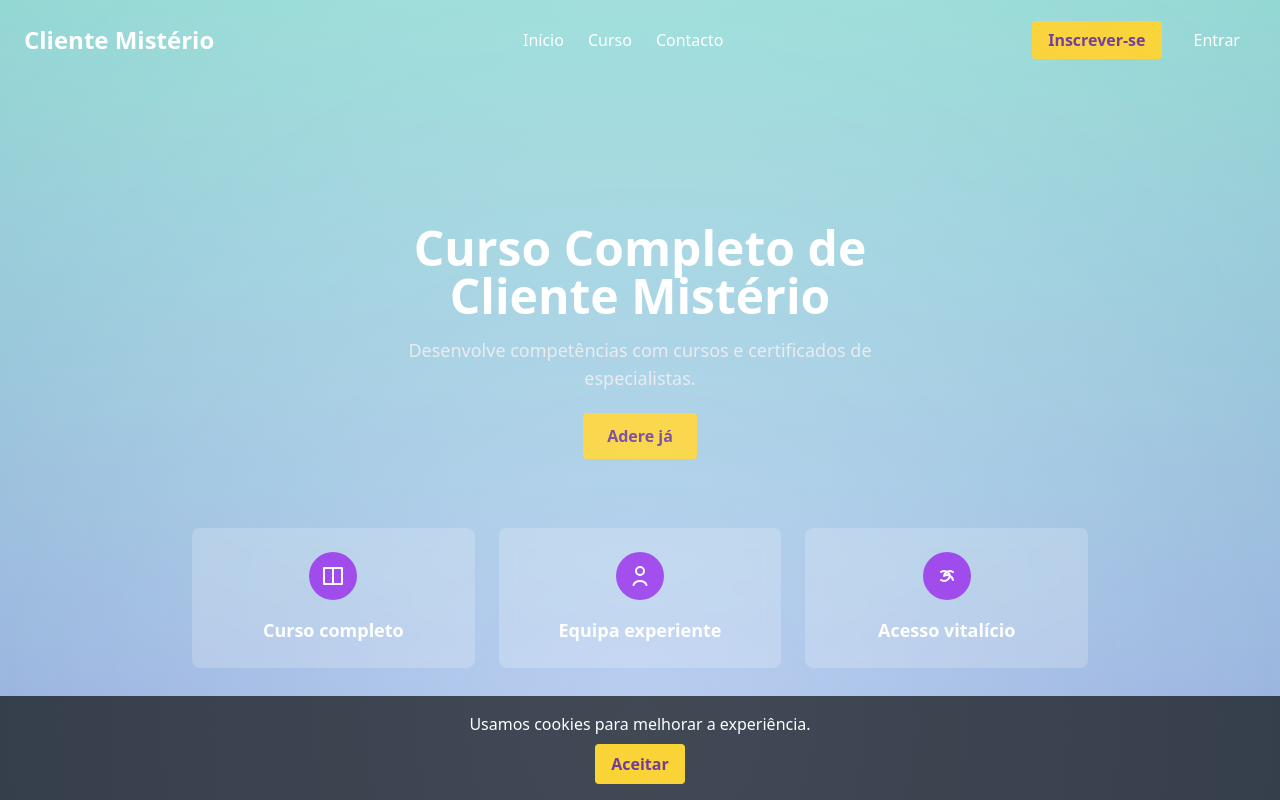
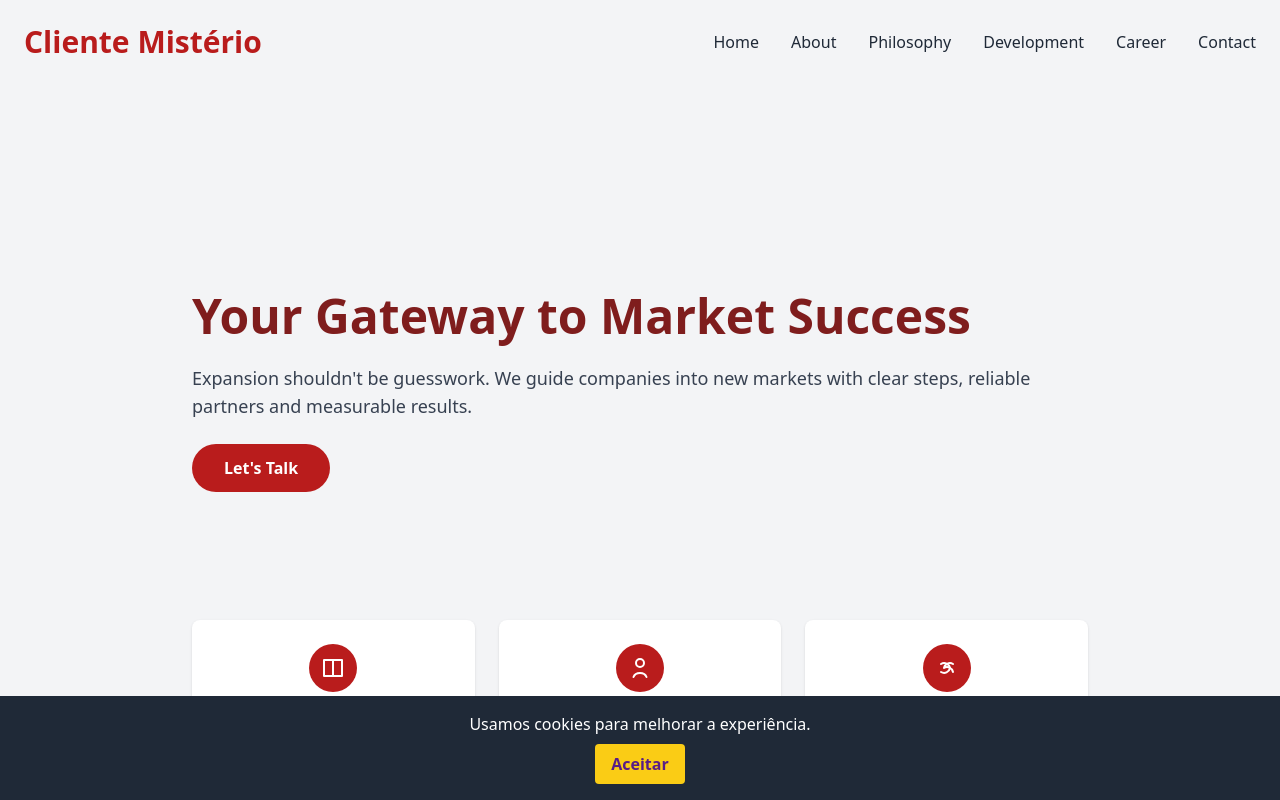
Before and after one commit to msantos51/clientemisterio, a Next.js app in the folder frontend/: page / in a window 1280 px wide. Shown: the top 800 px of the page. Built offline with nearby package versions, Linux system fonts and the light colour scheme.

Commit message:
feat: redesign frontend layout

```diff
--- a/frontend/app/(public)/page.tsx
+++ b/frontend/app/(public)/page.tsx
@@ -1,33 +1,32 @@
-// Página inicial com layout inspirado em plataforma de cursos
+// Página inicial com design inspirado em landing pages modernas
 import Link from 'next/link'
 import { Faq } from '@/components/Faq'
 
 export default function HomePage() {
   return (
     <>
-      {/* Secção hero com título, descrição e chamada para ação */}
-      <section className="flex flex-col items-center justify-center gap-10 py-20 text-center">
-        {/* Bloco de texto principal */}
-        <div className="max-w-xl text-center">
-          <h1 className="text-5xl font-bold text-white">Curso Completo de Cliente Mistério</h1>
-          <p className="mt-4 text-lg text-gray-200">
-            Desenvolve competências com cursos e certificados de especialistas.
+      {/* Secção hero com cruz vermelha ao fundo e chamada para ação */}
+      <section className="hero-cross flex items-center py-32">
+        {/* Bloco de texto principal alinhado à esquerda */}
+        <div className="container mx-auto max-w-4xl space-y-6">
+          <h1 className="text-5xl font-bold text-red-900">Your Gateway to Market Success</h1>
+          <p className="text-lg text-gray-700">
+            Expansion shouldn&apos;t be guesswork. We guide companies into new markets with clear steps, reliable partners and measurable results.
           </p>
-          <div className="mt-8">
-            <Link
-              href="/inscrever-se"
-              className="rounded bg-yellow-400 px-6 py-3 font-semibold text-purple-900"
-            >
-              Adere já
-            </Link>
-          </div>
+          <Link
+            href="/contacto"
+            className="inline-block rounded-full bg-red-700 px-8 py-3 font-semibold text-white"
+          >
+            Let&apos;s Talk
+          </Link>
         </div>
       </section>
+
       {/* Secção com características do curso */}
       <section className="mx-auto grid max-w-4xl gap-6 pb-20 text-center md:grid-cols-3">
         {/* Primeira característica */}
-        <div className="rounded-lg bg-white/20 p-6 backdrop-blur">
-          <div className="mx-auto flex h-12 w-12 items-center justify-center rounded-full bg-purple-600 text-white">
+        <div className="rounded-lg bg-white p-6 shadow">
+          <div className="mx-auto flex h-12 w-12 items-center justify-center rounded-full bg-red-700 text-white">
             <svg
               className="h-6 w-6"
               viewBox="0 0 24 24"
@@ -41,11 +40,11 @@ export default function HomePage() {
               <path d="M12 4v16" />
             </svg>
           </div>
-          <h3 className="mt-4 text-lg font-semibold text-white">Curso completo</h3>
+          <h3 className="mt-4 text-lg font-semibold text-gray-800">Curso completo</h3>
         </div>
         {/* Segunda característica */}
-        <div className="rounded-lg bg-white/20 p-6 backdrop-blur">
-          <div className="mx-auto flex h-12 w-12 items-center justify-center rounded-full bg-purple-600 text-white">
+        <div className="rounded-lg bg-white p-6 shadow">
+          <div className="mx-auto flex h-12 w-12 items-center justify-center rounded-full bg-red-700 text-white">
             <svg
               className="h-6 w-6"
               viewBox="0 0 24 24"
@@ -59,11 +58,11 @@ export default function HomePage() {
               <path d="M5.5 21c1.5-4 5-4 6.5-4s5 0 6.5 4" />
             </svg>
           </div>
-          <h3 className="mt-4 text-lg font-semibold text-white">Equipa experiente</h3>
+          <h3 className="mt-4 text-lg font-semibold text-gray-800">Equipa experiente</h3>
         </div>
         {/* Terceira característica */}
-        <div className="rounded-lg bg-white/20 p-6 backdrop-blur">
-          <div className="mx-auto flex h-12 w-12 items-center justify-center rounded-full bg-purple-600 text-white">
+        <div className="rounded-lg bg-white p-6 shadow">
+          <div className="mx-auto flex h-12 w-12 items-center justify-center rounded-full bg-red-700 text-white">
             <svg
               className="h-6 w-6"
               viewBox="0 0 24 24"
@@ -77,9 +76,10 @@ export default function HomePage() {
               <path d="M6 8a6 6 0 019 4 6 6 0 01-9 4" />
             </svg>
           </div>
-          <h3 className="mt-4 text-lg font-semibold text-white">Acesso vitalício</h3>
+          <h3 className="mt-4 text-lg font-semibold text-gray-800">Acesso vitalício</h3>
         </div>
       </section>
+
       {/* Secção de perguntas frequentes */}
       <Faq />
     </>
--- a/frontend/app/globals.css
+++ b/frontend/app/globals.css
@@ -11,54 +11,38 @@ html, body {
   padding: 0;
   /* Garante altura mínima sem bloquear a rolagem */
   min-height: 100vh;
-  /* Aplica o gradiente vertical azul como fundo */
-  background: #7F7FD5; /* cor de fallback para navegadores antigos */
-  background: -webkit-linear-gradient(to bottom, #91EAE4, #86A8E7, #7F7FD5); /* suporte para Chrome 10-25 e Safari 5.1-6 */
-  background: linear-gradient(to bottom, #91EAE4, #86A8E7, #7F7FD5); /* padrão moderno (W3C, IE 10+, Edge, Firefox 16+, Chrome 26+, Opera 12+, Safari 7+) */
+  /* Define fundo cinzento claro para todo o site */
+  background: #f3f4f6;
   /* Impede rolagem horizontal mantendo a vertical */
   overflow-x: hidden;
   overflow-y: auto;
 }
 
-/* Contêiner responsável pelo fundo animado */
-.animated-background {
-  position: relative;
-  z-index: 0; /* Cria contexto de empilhamento para o fundo animado */
-  width: 100%;
-  min-height: 100vh; /* Preenche a altura da janela para evitar segunda barra de rolagem */
-  /* Bloqueia transbordo lateral e vertical das camadas animadas */
-  overflow: hidden;
-  /* Gradiente radial suave sobreposto ao fundo */
-  background: radial-gradient(circle, rgba(255, 255, 255, 0.2), rgba(0, 0, 0, 0.1));
+/* Estilo da secção hero com cruz vermelha de fundo */
+.hero-cross {
+  position: relative; /* Permite posicionar elementos filhos de forma absoluta */
+  overflow: hidden; /* Evita que a cruz ultrapasse os limites da secção */
 }
 
-/* Camadas giratórias para criar o efeito de brilho */
-.animated-background::before,
-.animated-background::after {
-  content: "";
+.hero-cross::before,
+.hero-cross::after {
+  content: ""; /* Cria pseudo-elementos vazios */
   position: absolute;
-  top: 50%;
-  left: 50%;
-  width: 200%;
-  height: 200%;
-  /* Gradiente circular translúcido */
-  background: radial-gradient(circle, rgba(255,255,255,0.15), transparent);
-  transform: translate(-50%, -50%) rotate(0deg);
-  animation: rotate 20s linear infinite;
-  pointer-events: none; /* Garante que não bloqueia cliques */
+  background: #7f1d1d; /* Tom de vermelho semelhante ao do exemplo */
+  opacity: 0.9;
+  z-index: -1; /* Coloca a cruz atrás do conteúdo */
 }
 
-/* Direção inversa para a segunda camada */
-.animated-background::after {
-  animation-direction: reverse;
+.hero-cross::before {
+  width: 30%; /* Barra vertical da cruz */
+  height: 150%;
+  top: -25%;
+  left: 35%;
 }
 
-/* Animação de rotação */
-@keyframes rotate {
-  from {
-    transform: translate(-50%, -50%) rotate(0deg);
-  }
-  to {
-    transform: translate(-50%, -50%) rotate(360deg);
-  }
+.hero-cross::after {
+  width: 150%; /* Barra horizontal da cruz */
+  height: 30%;
+  left: -25%;
+  top: 35%;
 }
--- a/frontend/app/layout.tsx
+++ b/frontend/app/layout.tsx
@@ -4,15 +4,15 @@ import { Header } from '../components/Header'
 import { Footer } from '../components/Footer'
 import { CookieBar } from '../components/CookieBar'
 
-// Layout raiz com cabeçalho, rodapé e fundo animado
+// Layout raiz com cabeçalho, rodapé e estilos globais
 export default function RootLayout({ children }: { children: React.ReactNode }) {
   return (
     <html lang="pt">
       <body>
-        {/* Contêiner com fundo animado */}
-        <div className="animated-background">
+        {/* Estrutura principal com fundo cinzento */}
+        <div className="min-h-screen bg-gray-100 text-gray-900">
           <Header /> {/* Cabeçalho exibido no topo */}
-          <main className="pt-16">{children}</main> {/* Conteúdo variável com espaço superior */}
+          <main className="pt-20">{children}</main> {/* Conteúdo variável com espaçamento superior */}
           <Footer /> {/* Rodapé com informações adicionais */}
           <CookieBar /> {/* Aviso de cookies obrigatório */}
         </div>
--- a/frontend/components/Faq.tsx
+++ b/frontend/components/Faq.tsx
@@ -44,19 +44,19 @@ export function Faq() {
   return (
     <section className="mx-auto max-w-3xl pb-20">
       {/* Título principal da secção */}
-      <h2 className="mb-8 text-center text-3xl font-bold text-white">FAQs</h2>
+      <h2 className="mb-8 text-center text-3xl font-bold text-gray-800">FAQs</h2>
       {/* Lista de perguntas */}
       <div className="space-y-4">
         {faqItems.map((item) => (
           // Cada item expansível com pergunta e resposta
           <details
             key={item.question}
-            className="rounded-lg bg-white/20 p-4 text-white backdrop-blur"
+            className="rounded-lg bg-white p-4 shadow text-gray-800"
           >
             {/* Pergunta visível que pode ser clicada */}
-            <summary className="cursor-pointer">{item.question}</summary>
+            <summary className="cursor-pointer font-medium">{item.question}</summary>
             {/* Resposta apresentada ao clicar na pergunta */}
-            <p className="mt-2 text-gray-200">{item.answer}</p>
+            <p className="mt-2 text-gray-600">{item.answer}</p>
           </details>
         ))}
       </div>
--- a/frontend/components/Footer.tsx
+++ b/frontend/components/Footer.tsx
@@ -1,11 +1,9 @@
-'use client'
-
 import React from 'react'
 
 // Rodapé simples exibindo direitos autorais
 export function Footer() {
   return (
-    <footer className="bg-transparent p-4 text-center text-white">
+    <footer className="bg-gray-100 p-4 text-center text-gray-600">
       {/* Texto de direitos autorais com o ano atual */}
       <p>&copy; {new Date().getFullYear()} Cliente Mistério. Todos os direitos reservados.</p>
     </footer>
--- a/frontend/components/Header.tsx
+++ b/frontend/components/Header.tsx
@@ -1,66 +1,23 @@
-'use client'
+import Link from 'next/link'
 
 // Cabeçalho com navegação principal
-import Link from 'next/link'
-import { useRouter } from 'next/navigation'
-import { useEffect, useState } from 'react'
-
 export function Header() {
-  // Estado para indicar se o utilizador está autenticado
-  const [isLogged, setIsLogged] = useState(false)
-  const router = useRouter()
-
-  useEffect(() => {
-    // Verifica a sessão armazenada no localStorage
-    const session = localStorage.getItem('cm_session')
-    if (session) {
-      try {
-        const parsed = JSON.parse(session)
-        setIsLogged(parsed.loggedIn === true)
-      } catch {
-        setIsLogged(false)
-      }
-    }
-  }, [])
-
-  // Termina a sessão e redireciona para a página inicial
-  const handleSignOut = () => {
-    localStorage.removeItem('cm_session')
-    setIsLogged(false)
-    router.push('/')
-  }
-
   return (
-    <header className="bg-transparent">
+    <header className="bg-gray-100">
       {/* Barra de navegação principal */}
-      <nav className="container mx-auto flex items-center justify-between p-6 text-white">
-        {/* Logótipo ou nome do curso */}
-        <Link href="/" className="text-2xl font-bold">
+      <nav className="container mx-auto flex items-center justify-between p-6 text-gray-800">
+        {/* Logótipo ou nome do site */}
+        <Link href="/" className="text-3xl font-bold text-red-700">
           Cliente Mistério
         </Link>
         {/* Ligações de navegação */}
-        <div className="hidden space-x-6 md:flex">
-          <Link href="/">Início</Link>
-          <Link href="/curso">Curso</Link>
-          <Link href="/contacto">Contacto</Link>
-        </div>
-        {/* Ações à direita */}
-        <div className="space-x-4">
-          <Link
-            href="/inscrever-se"
-            className="rounded bg-yellow-400 px-4 py-2 font-semibold text-purple-900"
-          >
-            Inscrever-se
-          </Link>
-          {isLogged ? (
-            <button onClick={handleSignOut} className="px-4 py-2">
-              Sair
-            </button>
-          ) : (
-            <Link href="/entrar" className="px-4 py-2">
-              Entrar
-            </Link>
-          )}
+        <div className="hidden space-x-8 md:flex">
+          <Link href="/">Home</Link>
+          <Link href="#about">About</Link>
+          <Link href="#philosophy">Philosophy</Link>
+          <Link href="#development">Development</Link>
+          <Link href="#career">Career</Link>
+          <Link href="/contacto">Contact</Link>
         </div>
       </nav>
     </header>
```
